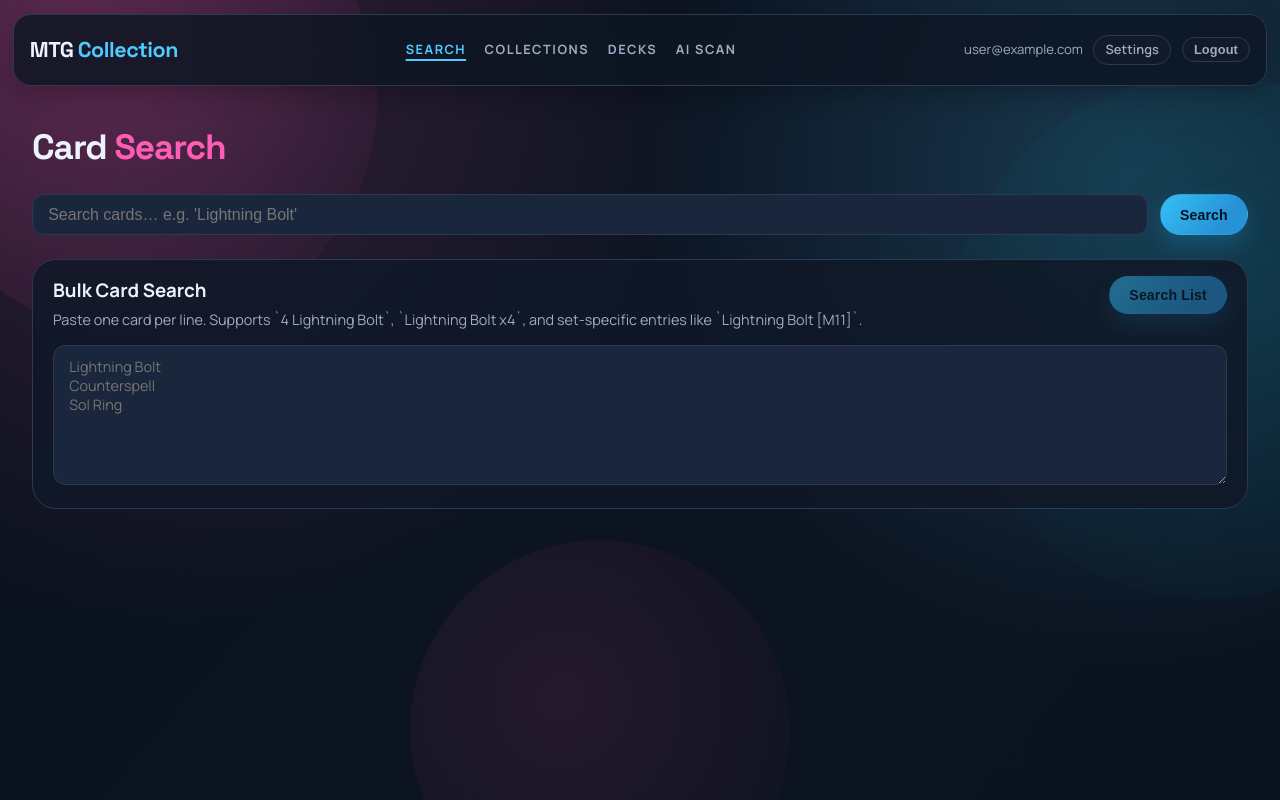
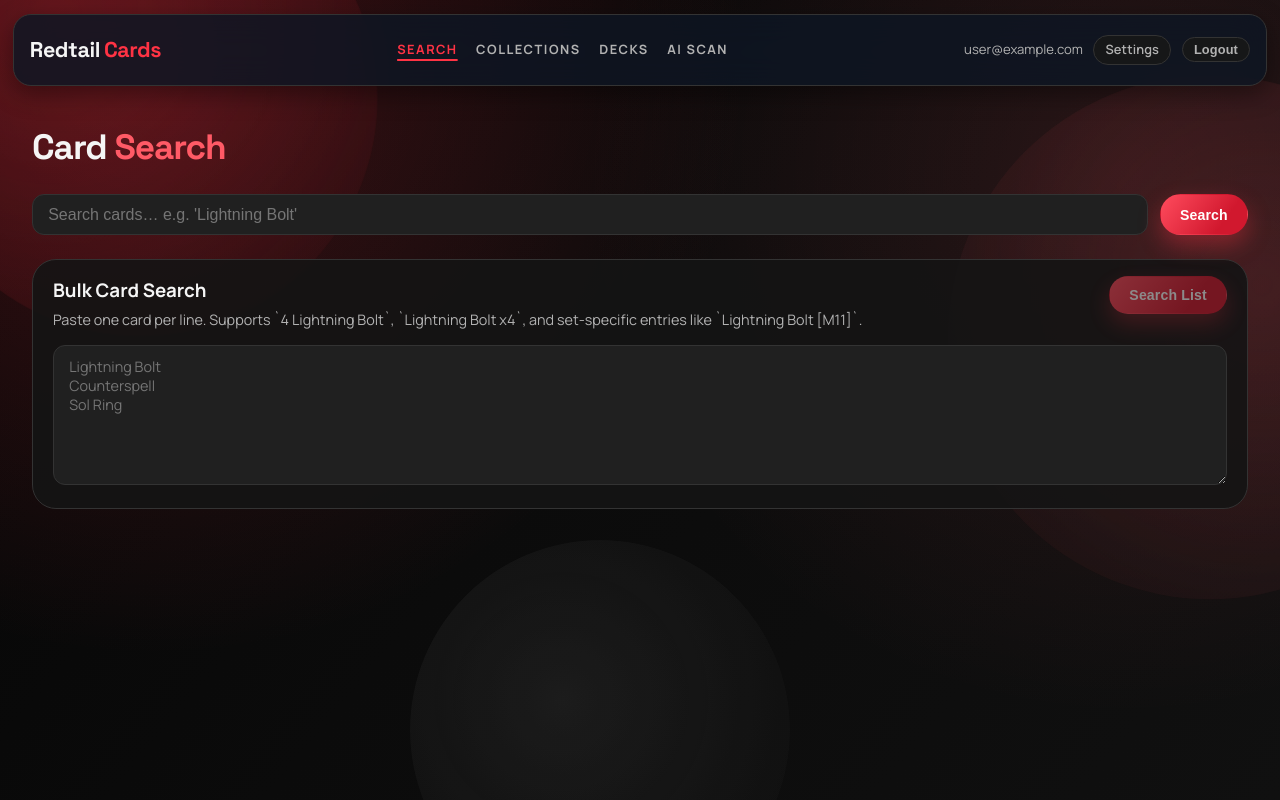
Before and after one commit to ayersdecker/cards, a React (Vite) app: page / in a window 1280 px wide. Built offline with nearby package versions, Linux system fonts and the light colour scheme; no server answers; sample sign-in values are in the browser's storage.

Commit message:
Theme Change

```diff
--- a/index.html
+++ b/index.html
@@ -4,7 +4,7 @@
     <meta charset="UTF-8" />
     <link rel="icon" type="image/svg+xml" href="/cards/vite.svg" />
     <meta name="viewport" content="width=device-width, initial-scale=1.0" />
-    <title>MTG Collection</title>
+    <title>Redtail</title>
   </head>
   <body>
     <div id="root"></div>
--- a/src/components/Auth/LoginPage.tsx
+++ b/src/components/Auth/LoginPage.tsx
@@ -24,7 +24,7 @@ export default function LoginPage() {
   return (
     <div className="auth-container">
       <div className="auth-card">
-        <h1 className="auth-title">MTG<span className="accent-cyan">Collection</span></h1>
+        <h1 className="auth-title">Redtail<span className="accent-cyan">Cards</span></h1>
         <h2>Sign In</h2>
         <p>Continue with your Google account.</p>
         {error && <div className="error-msg">{error}</div>}
--- a/src/components/Layout/Header.tsx
+++ b/src/components/Layout/Header.tsx
@@ -23,8 +23,8 @@ export default function Header() {
     <header className="app-header">
       <div className="header-brand">
         <Link to="/">
-          <span className="brand-mtg">MTG</span>
-          <span className="brand-collection accent-cyan">Collection</span>
+          <span className="brand-mtg">Redtail</span>
+          <span className="brand-collection accent-cyan">Cards</span>
         </Link>
       </div>
       <nav className="header-nav">
--- a/src/index.css
+++ b/src/index.css
@@ -4,31 +4,31 @@
 *, *::before, *::after { box-sizing: border-box; margin: 0; padding: 0; }
 
 :root {
-  --bg-primary: #0a1019;
-  --bg-secondary: #101827;
-  --bg-card: #111b2d;
-  --bg-elevated: #1a263b;
-  --text-primary: #edf2ff;
-  --text-secondary: #9eabc2;
-  --accent-cyan: #4ecbff;
-  --accent-magenta: #ff5cb5;
-  --accent-yellow: #ffd057;
-  --accent-green: #46e2a0;
-  --danger: #f16a7f;
-  --border: #2a3956;
-  --border-light: #3c4f74;
+  --bg-primary: #060606;
+  --bg-secondary: #111111;
+  --bg-card: #171717;
+  --bg-elevated: #202020;
+  --text-primary: #f5f5f5;
+  --text-secondary: #b2b2b2;
+  --accent-cyan: #ff3344;
+  --accent-magenta: #ff5a66;
+  --accent-yellow: #c9c9c9;
+  --accent-green: #dddddd;
+  --danger: #ff3a4f;
+  --border: #333333;
+  --border-light: #555555;
   --radius: 14px;
   --radius-lg: 24px;
-  --shadow: 0 16px 44px rgba(0, 0, 0, 0.34);
-  --shadow-soft: 0 8px 24px rgba(0, 0, 0, 0.24);
+  --shadow: 0 16px 44px rgba(0, 0, 0, 0.5);
+  --shadow-soft: 0 8px 24px rgba(0, 0, 0, 0.4);
 }
 
 body {
   font-family: 'Manrope', sans-serif;
   background:
-    radial-gradient(circle at 12% 8%, rgba(255, 92, 181, 0.18) 0%, rgba(255, 92, 181, 0) 42%),
-    radial-gradient(circle at 88% 22%, rgba(78, 203, 255, 0.2) 0%, rgba(78, 203, 255, 0) 38%),
-    linear-gradient(130deg, #08101a 0%, #0c1422 48%, #0b1320 100%);
+    radial-gradient(circle at 12% 8%, rgba(255, 51, 68, 0.22) 0%, rgba(255, 51, 68, 0) 44%),
+    radial-gradient(circle at 88% 22%, rgba(255, 90, 102, 0.12) 0%, rgba(255, 90, 102, 0) 42%),
+    linear-gradient(130deg, #050505 0%, #0b0b0b 48%, #101010 100%);
   color: var(--text-primary);
   min-height: 100vh;
   line-height: 1.55;
@@ -63,15 +63,15 @@ a:hover { text-decoration: underline; }
 }
 .btn:disabled { opacity: 0.5; cursor: not-allowed; }
 .btn-primary {
-  background: linear-gradient(126deg, #35bff5 0%, #2793d6 72%);
-  color: #071221;
-  box-shadow: 0 10px 22px rgba(39, 147, 214, 0.28);
+  background: linear-gradient(126deg, #ff4b5d 0%, #d1182e 72%);
+  color: #ffffff;
+  box-shadow: 0 10px 22px rgba(255, 51, 68, 0.35);
 }
-.btn-primary:hover:not(:disabled) { transform: translateY(-2px); box-shadow: 0 14px 24px rgba(39, 147, 214, 0.34); }
-.btn-ghost { background: rgba(18, 27, 42, 0.85); color: var(--text-secondary); border: 1px solid var(--border); }
+.btn-primary:hover:not(:disabled) { transform: translateY(-2px); box-shadow: 0 14px 24px rgba(255, 51, 68, 0.45); }
+.btn-ghost { background: rgba(24, 24, 24, 0.9); color: var(--text-secondary); border: 1px solid var(--border); }
 .btn-ghost:hover { border-color: var(--accent-cyan); color: var(--accent-cyan); }
-.btn-outline { background: transparent; color: var(--accent-cyan); border: 1px solid rgba(0, 127, 143, 0.45); }
-.btn-outline:hover { background: rgba(0, 127, 143, 0.08); }
+.btn-outline { background: transparent; color: var(--accent-cyan); border: 1px solid rgba(255, 51, 68, 0.5); }
+.btn-outline:hover { background: rgba(255, 51, 68, 0.12); }
 .btn-danger { background: var(--danger); color: #fff; }
 .btn-danger:hover:not(:disabled) { background: #dc2626; }
 .btn-sm { padding: 0.25rem 0.7rem; font-size: 0.8rem; }
@@ -91,7 +91,7 @@ input, textarea, select {
 input:focus, textarea:focus, select:focus {
   outline: none;
   border-color: var(--accent-cyan);
-  box-shadow: 0 0 0 3px rgba(0, 127, 143, 0.18);
+  box-shadow: 0 0 0 3px rgba(255, 51, 68, 0.22);
   transform: translateY(-1px);
 }
 
@@ -105,8 +105,8 @@ input:focus, textarea:focus, select:focus {
   margin: 0.75rem 0;
 }
 .success-msg {
-  background: rgba(70, 226, 160, 0.1);
-  border: 1px solid rgba(70, 226, 160, 0.34);
+  background: rgba(245, 245, 245, 0.06);
+  border: 1px solid rgba(245, 245, 245, 0.2);
   border-radius: var(--radius);
   color: var(--accent-green);
   padding: 0.75rem 1rem;
@@ -147,7 +147,7 @@ input:focus, textarea:focus, select:focus {
 .orb-one {
   width: 460px;
   height: 460px;
-  background: radial-gradient(circle at 32% 32%, rgba(255, 92, 181, 0.3), rgba(255, 92, 181, 0));
+  background: radial-gradient(circle at 32% 32%, rgba(255, 51, 68, 0.35), rgba(255, 51, 68, 0));
   top: -120px;
   left: -90px;
 }
@@ -155,7 +155,7 @@ input:focus, textarea:focus, select:focus {
 .orb-two {
   width: 520px;
   height: 520px;
-  background: radial-gradient(circle at 60% 40%, rgba(0, 127, 143, 0.24), rgba(0, 127, 143, 0));
+  background: radial-gradient(circle at 60% 40%, rgba(255, 90, 102, 0.22), rgba(255, 90, 102, 0));
   right: -190px;
   top: 80px;
   animation-delay: 3s;
@@ -164,7 +164,7 @@ input:focus, textarea:focus, select:focus {
 .orb-three {
   width: 380px;
   height: 380px;
-  background: radial-gradient(circle at 40% 42%, rgba(191, 62, 116, 0.2), rgba(191, 62, 116, 0));
+  background: radial-gradient(circle at 40% 42%, rgba(125, 125, 125, 0.2), rgba(125, 125, 125, 0));
   bottom: -120px;
   left: 32%;
   animation-delay: 6s;
@@ -488,12 +488,12 @@ input:focus, textarea:focus, select:focus {
   font-size: 0.75rem;
   font-weight: 600;
 }
-.badge-low { background: rgba(255,0,255,0.15); color: var(--accent-magenta); border: 1px solid var(--accent-magenta); }
-.badge-mid { background: rgba(0,255,255,0.15); color: var(--accent-cyan); border: 1px solid var(--accent-cyan); }
-.badge-high { background: rgba(255,255,0,0.15); color: var(--accent-yellow); border: 1px solid var(--accent-yellow); }
+.badge-low { background: rgba(255, 90, 102, 0.16); color: var(--accent-magenta); border: 1px solid var(--accent-magenta); }
+.badge-mid { background: rgba(255, 51, 68, 0.16); color: var(--accent-cyan); border: 1px solid var(--accent-cyan); }
+.badge-high { background: rgba(210, 210, 210, 0.16); color: var(--accent-yellow); border: 1px solid var(--accent-yellow); }
 
 .settings-form {
-  background: rgba(16, 24, 39, 0.86);
+  background: rgba(18, 18, 18, 0.9);
   border: 1px solid var(--border);
   border-radius: var(--radius-lg);
   padding: 1.25rem;
@@ -544,7 +544,7 @@ input:focus, textarea:focus, select:focus {
 .settings-rule-card {
   border: 1px solid var(--border);
   border-radius: var(--radius);
-  background: rgba(17, 27, 45, 0.88);
+  background: rgba(24, 24, 24, 0.9);
   padding: 0.9rem;
 }
 
@@ -565,7 +565,7 @@ input:focus, textarea:focus, select:focus {
   margin-top: 1rem;
   border: 1px solid var(--border);
   border-radius: var(--radius);
-  background: rgba(17, 27, 45, 0.88);
+  background: rgba(24, 24, 24, 0.9);
   padding: 0.9rem;
 }
 
@@ -575,7 +575,7 @@ input:focus, textarea:focus, select:focus {
 
 .settings-preview {
   margin-top: 1rem;
-  background: rgba(16, 24, 39, 0.88);
+  background: rgba(20, 20, 20, 0.9);
   border: 1px solid var(--border);
   border-radius: var(--radius-lg);
   padding: 1rem 1.25rem;
@@ -592,7 +592,7 @@ input:focus, textarea:focus, select:focus {
 }
 
 .settings-preview-card {
-  background: rgba(21, 32, 51, 0.92);
+  background: rgba(30, 30, 30, 0.92);
   border: 1px solid var(--border);
   border-radius: var(--radius);
   padding: 0.75rem;
@@ -617,7 +617,7 @@ input:focus, textarea:focus, select:focus {
 }
 
 .list-card {
-  background: rgba(16, 24, 39, 0.84);
+  background: rgba(22, 22, 22, 0.88);
   border: 1px solid var(--border);
   border-radius: var(--radius-lg);
   padding: 1.25rem;
@@ -640,7 +640,7 @@ input:focus, textarea:focus, select:focus {
   display: inline-flex;
   align-items: center;
   margin-bottom: 0.6rem;
-  border: 1px solid rgba(191, 62, 116, 0.36);
+  border: 1px solid rgba(255, 90, 102, 0.4);
   color: var(--accent-magenta);
   padding: 0.18rem 0.58rem;
   border-radius: 999px;
@@ -657,7 +657,7 @@ input:focus, textarea:focus, select:focus {
 .collection-stats {
   display: flex;
   gap: 1.5rem;
-  background: rgba(16, 24, 39, 0.88);
+  background: rgba(20, 20, 20, 0.9);
   border: 1px solid var(--border);
   border-radius: var(--radius);
   padding: 1rem 1.5rem;
@@ -668,7 +668,7 @@ input:focus, textarea:focus, select:focus {
 }
 
 .bulk-import-card {
-  background: rgba(16, 24, 39, 0.88);
+  background: rgba(20, 20, 20, 0.9);
   border: 1px solid var(--border);
   border-radius: var(--radius-lg);
   padding: 1rem 1.25rem;
@@ -701,7 +701,7 @@ input:focus, textarea:focus, select:focus {
   font-size: 0.9rem;
 }
 .data-table th {
-  background: #162337;
+  background: #1f1f1f;
   color: var(--text-secondary);
   text-transform: uppercase;
   font-size: 0.75rem;
@@ -767,7 +767,7 @@ input:focus, textarea:focus, select:focus {
   font-size: 0.9rem;
   transition: all 0.2s;
 }
-.tab-btn.active { border-color: var(--accent-cyan); color: var(--accent-cyan); background: rgba(0,255,255,0.08); }
+.tab-btn.active { border-color: var(--accent-cyan); color: var(--accent-cyan); background: rgba(255, 51, 68, 0.1); }
 .tab-btn:hover:not(.active) { border-color: var(--border-light); color: var(--text-primary); }
 
 .deck-card-list { display: flex; flex-direction: column; gap: 0.4rem; margin-bottom: 1.5rem; }
@@ -775,7 +775,7 @@ input:focus, textarea:focus, select:focus {
   display: flex;
   align-items: center;
   gap: 0.75rem;
-  background: rgba(20, 31, 49, 0.92);
+  background: rgba(28, 28, 28, 0.92);
   border: 1px solid var(--border);
   border-radius: var(--radius);
   padding: 0.5rem 0.75rem;
@@ -831,7 +831,7 @@ input:focus, textarea:focus, select:focus {
   display: flex;
   align-items: center;
   justify-content: space-between;
-  background: rgba(20, 31, 49, 0.92);
+  background: rgba(28, 28, 28, 0.92);
   border: 1px solid var(--border);
   border-radius: var(--radius);
   padding: 0.4rem 0.75rem;
@@ -869,7 +869,7 @@ input:focus, textarea:focus, select:focus {
 }
 
 .deck-format-btn.active {
-  background: rgba(0, 127, 143, 0.12);
+  background: rgba(255, 51, 68, 0.12);
   color: var(--accent-cyan);
 }
 
@@ -924,7 +924,7 @@ input:focus, textarea:focus, select:focus {
 
 /* ===== DECK STATS ===== */
 .stats-card {
-  background: rgba(16, 24, 39, 0.88);
+  background: rgba(20, 20, 20, 0.9);
   border: 1px solid var(--border);
   border-radius: var(--radius-lg);
   padding: 1.25rem;
@@ -947,7 +947,7 @@ input:focus, textarea:focus, select:focus {
 .curve-col { display: flex; flex-direction: column; align-items: center; flex: 1; height: 100%; }
 .curve-bar {
   width: 100%;
-  background: linear-gradient(to top, var(--accent-cyan), rgba(0, 127, 143, 0.24));
+  background: linear-gradient(to top, var(--accent-cyan), rgba(255, 51, 68, 0.24));
   border-radius: 3px 3px 0 0;
   min-height: 2px;
   transition: height 0.3s;
@@ -969,7 +969,7 @@ input:focus, textarea:focus, select:focus {
   margin-top: 1rem;
 }
 .hotswap-option {
-  background: rgba(20, 31, 49, 0.92);
+  background: rgba(28, 28, 28, 0.92);
   border: 1px solid var(--border);
   border-radius: var(--radius);
   padding: 0.5rem;
@@ -1341,6 +1341,6 @@ input:focus, textarea:focus, select:focus {
 
 /* ===== SCROLLBAR ===== */
 ::-webkit-scrollbar { width: 6px; height: 6px; }
-::-webkit-scrollbar-track { background: #0b1220; }
-::-webkit-scrollbar-thumb { background: #2b3b58; border-radius: 3px; }
-::-webkit-scrollbar-thumb:hover { background: #3f567e; }
+::-webkit-scrollbar-track { background: #111111; }
+::-webkit-scrollbar-thumb { background: #3a3a3a; border-radius: 3px; }
+::-webkit-scrollbar-thumb:hover { background: #555555; }
```
